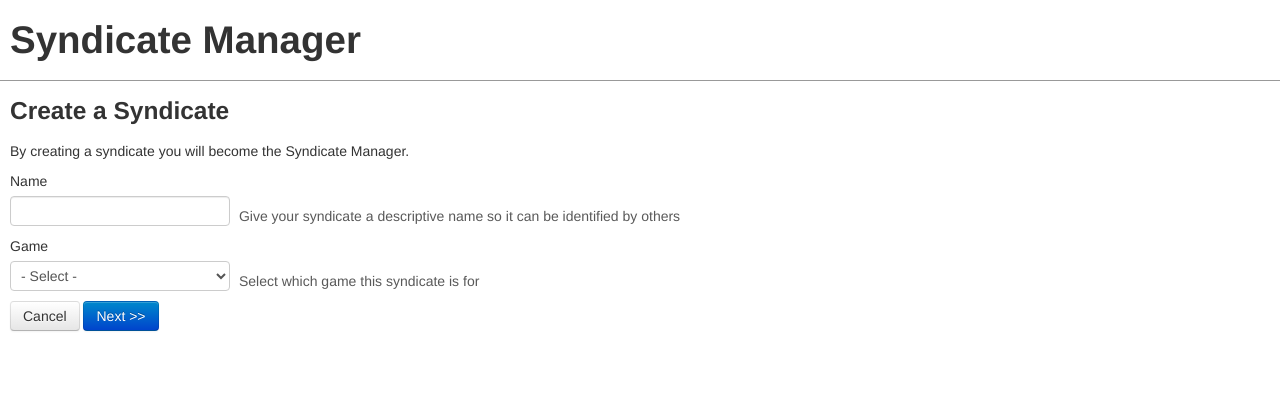
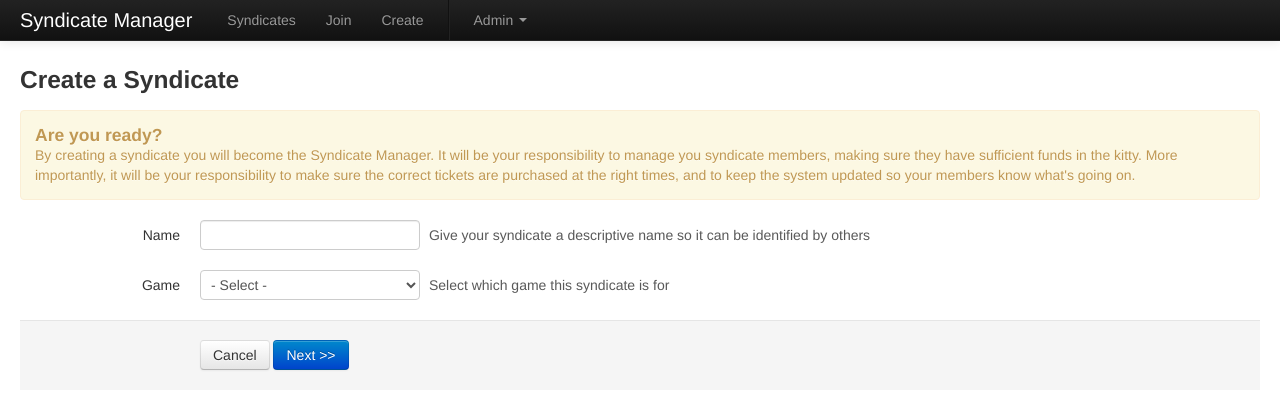
Before and after one commit to gwynhowell/SyndicateManager, a Python web app: template src/templates/create.html in a window 1280 px wide. Shown: the top 411 px of the page. Run offline with Jinja, Linux system fonts and the light colour scheme; the template is opened without the code that fills it, so the values that code supplies are empty; some libraries are stand-ins or nearby versions.

Commit message:
change ui to bootstrap designs

```diff
--- a/src/cm/base.py
+++ b/src/cm/base.py
@@ -24,6 +24,8 @@
     return j
 
 class _BaseHandler(webapp2.RequestHandler):
+  menu = ''
+
   def initialize(self, request, response):
     super(_BaseHandler, self).initialize(request, response)
 
@@ -61,5 +63,6 @@
     return jinja2.get_jinja2(factory=jinja2_factory, app=self.app)
 
   def render(self, path, **kwargs):
+    self.template_values['menu'] = self.menu
     kwargs.update(self.template_values)
     self.response.write(self.jinja2.render_template(path, **kwargs))
--- a/src/cm/handlers.py
+++ b/src/cm/handlers.py
@@ -7,12 +7,16 @@
     self.render('home.html')
 
 class Syndicates(_BaseHandler):
+  menu = 'Syndicates'
+
   def get(self):
     syndicates = dal.list_user_syndicates_by_user_key(self.user.key)
     self.template_values['syndicates'] = syndicates
     self.render('syndicates.html')
 
 class Create(_BaseHandler):
+  menu = 'Create'
+
   def get(self):
     self.template_values['games'] = dal.list_games()
     self.render('create.html')
@@ -36,6 +40,8 @@
                      id=syndicate.key.id())
 
 class Syndicate(_BaseHandler):
+  menu = 'Syndicates'
+
   def get(self):
     syndicate_id = self.request.get('id')
     syndicate = dal.syndicate_by_id(syndicate_id)
--- a/src/cm/models.py
+++ b/src/cm/models.py
@@ -72,7 +72,7 @@
     game = self.game_key.get()
     manager = self.manager_key.get()
 
-    self.ganme_name = game.name
+    self.game_name = game.name
     self.manager_name = manager.display_name
 
 class Ticket(ndb.Model):
--- a/src/cm/settings.py
+++ b/src/cm/settings.py
@@ -5,7 +5,7 @@
 GOOGLE_ANALYTICS_ID = ''
 
 webapp2_config = {
-    'webapp2_extras.sessions': {'secret_key': 'BDFJ3487N832NE9'},
+    'webapp2_extras.sessions': {'secret_key': 'FASDHJDASDHFASHDFAS'},
     'webapp2_extras.jinja2': {'template_path': ['templates'],
                               'environment_args': {'extensions': ['jinja2.ext.with_']}},
     'system_name': APPLICATION_NAME,
--- a/src/templates/base.html
+++ b/src/templates/base.html
@@ -17,26 +17,65 @@
 	{% block css %}{% endblock %}
 
 	<script src="http://code.jquery.com/jquery-1.9.1.js"></script>
+	<script src="/js/bootstrap.min.js"></script>
   	{% block js %}{% endblock %}
 </head>
 <body>
   <!--[if lt IE 7]><p class=chromeframe>Your browser is <em>ancient!</em> <a href="http://browsehappy.com/">Upgrade to a different browser</a> or <a href="http://www.google.com/chromeframe/?redirect=true">install Google Chrome Frame</a> to experience this site.</p><![endif]-->
 
-	<header id="header">
-		<h1>Syndicate Manager</h1>
-	</header>
 
-	<div id="content_container">
-		{% if user %}
-			{% include "menu.html" %}
-		{% endif %}
 
-		<div id="content" {% if user %}class="loggedin"{% endif %}>
-			{% block content %}
-			{% endblock %}
+
+
+
+<div class="navbar navbar-inverse navbar-fixed-top">
+	<div class="navbar-inner">
+		<div class="container-fluid">
+			<a class="brand" href="#">Syndicate Manager</a>
+
+			<div class="nav-collapse collapse">
+				<p class="navbar-text pull-right">
+					{% if user %}
+					Logged in as <a href="/profile" class="navbar-link">{{user.display_name}}</a>
+					&nbsp;|&nbsp;
+					<a href="{{logout_url}}" class="navbar-link">Log Out</a>
+					{% else %}
+					{% endif %}
+				</p>
+				<ul class="nav">
+					<li {% if menu == 'Syndicates' %}class="active"{% endif %}><a href="/syndicates">Syndicates</a></li>
+					<li {% if menu == 'Join' %}class="active"{% endif %}><a href="/join">Join</a></li>
+					<li {% if menu == 'Create' %}class="active"{% endif %}><a href="/create">Create</a></li>
+
+					<li class="divider-vertical"></li>
+
+					<li class="dropdown">
+						<a href="#" class="dropdown-toggle" data-toggle="dropdown">Admin <b class="caret"></b></a>
+						<ul class="dropdown-menu">
+							<li><a href="/admin/games">Manage Games</a></li>
+							<li><a href="#">Filter2</a></li>
+						</ul>
+					</li>
+				</ul>
+          	</div>
 		</div>
-		<div class="clear"></div>
 	</div>
+</div>
 
+	<div class="container-fluid" style="margin-top: 50px;">
+		<span class="row-fluid">
+			{% if menu == 'Admin' %}
+				<span class="span3" style="padding: 10px;">
+					{% include "menu.html" %}
+				</span>
+				<span class="span9">
+			{% else %}
+				<span class="span12">
+			{% endif %}
+					{% block content %}{% endblock %}
+				</span>
+
+		</span>
+	</div>
 </body>
 </html>
--- a/src/templates/create.html
+++ b/src/templates/create.html
@@ -3,15 +3,24 @@
 {% block content %}
 
 <h3>Create a Syndicate</h3>
-<p>By creating a syndicate you will become the Syndicate Manager.</p>
+<div class="alert alert-block">
+	<h4>Are you ready?</h4>
+	<p>By creating a syndicate you will become the Syndicate Manager. It will be your responsibility to manage you syndicate members, making sure they have sufficient funds in the kitty. More importantly, it will be your responsibility to make sure the correct tickets are purchased at the right times, and to keep the system updated so your members know what's going on.</p>
+</div>
 
-<form action="/create" method="POST">
+<form action="/create" method="POST" class="form-horizontal">
 
-<label>Name</label>
+<div class="control-group">
+	<label class="control-label">Name</label>
+	<div class="controls">
 		<input type="text" name="name" id="name" />
 		<span class="help-inline">Give your syndicate a descriptive name so it can be identified by others</span>
+	</div>
+</div>
 
-<label>Game</label>
+<div class="control-group">
+	<label class="control-label">Game</label>
+	<div class="controls">
 		<select name="game" id="game">
 			<option value="">- Select -</option>
 			{% for game in games %}
@@ -19,8 +28,10 @@
 			{% endfor %}
 		</select>
 		<span class="help-inline">Select which game this syndicate is for</span>
+	</div>
+</div>
 
-<div>
+<div class="form-actions">
 	<a href="/" class="btn">Cancel</a>
 	<input type="submit" value="Next &gt;&gt;" class="btn btn-primary" />
 </div>
```
Also changed, not shown: src/templates/menu.html (+19 -0 lines), src/templates/syndicate.html (+53 -0 lines), src/static/js/bootstrap.min.js (added). Lines whose indentation alone changed are shown as unchanged.
